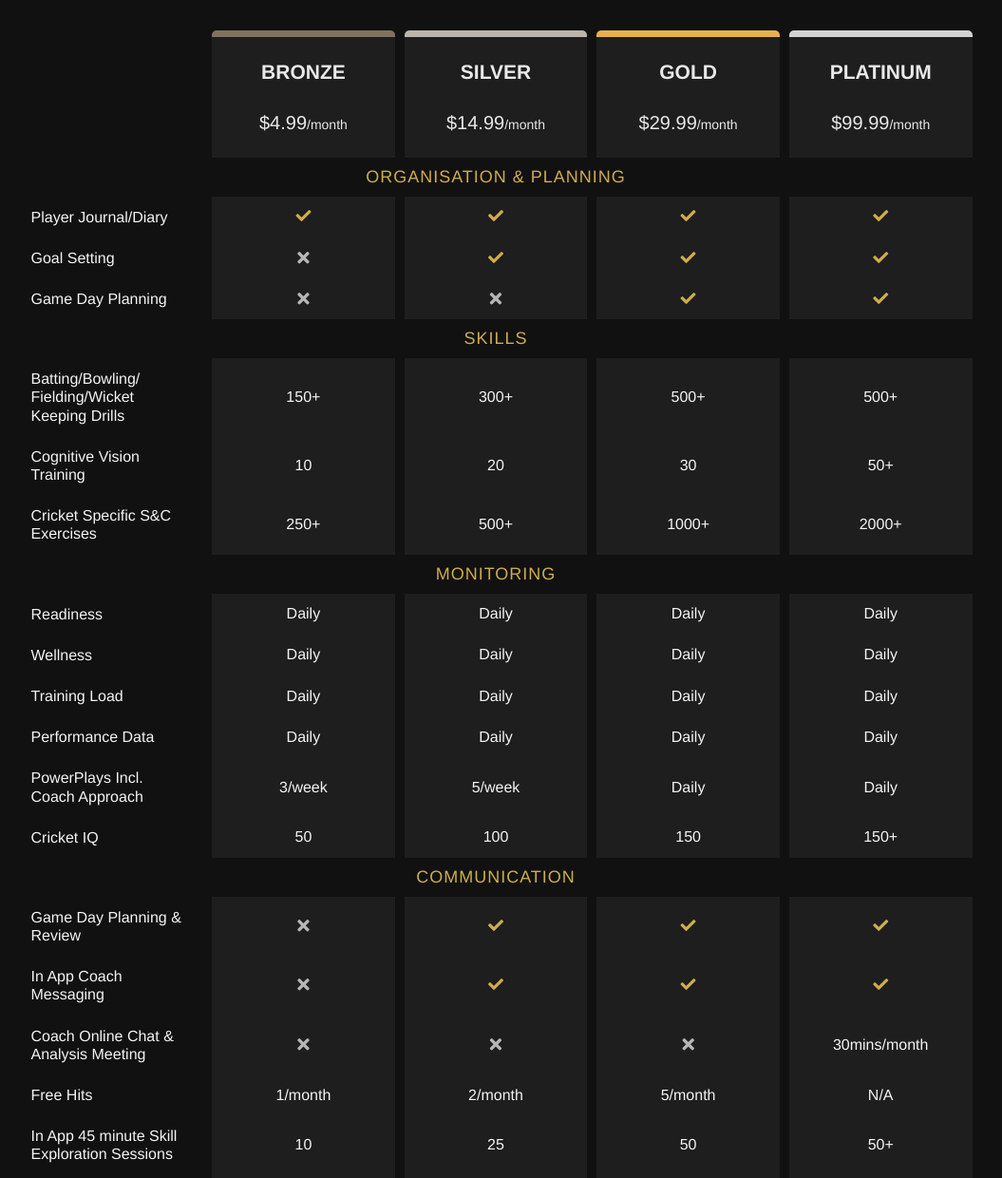
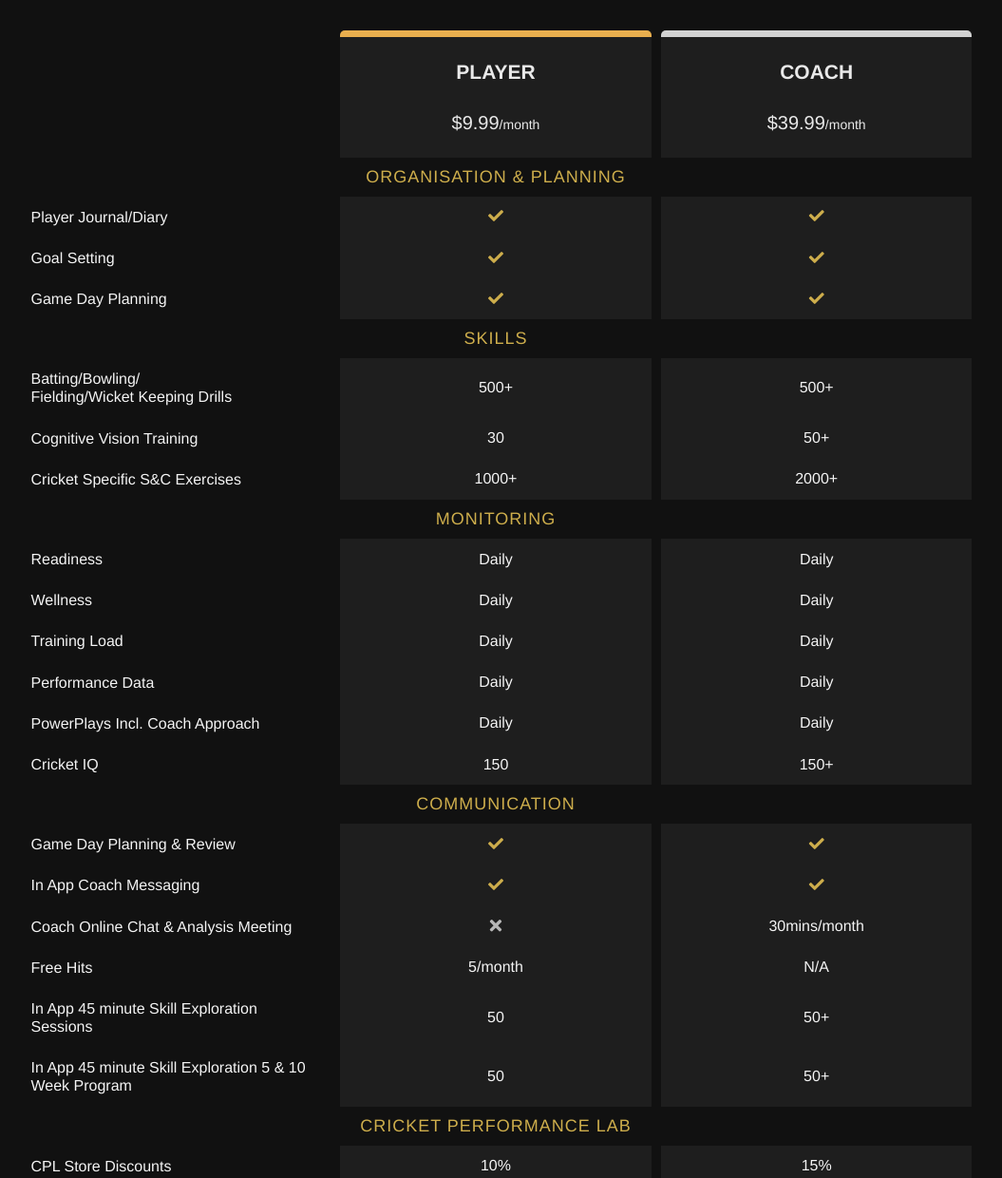
Before and after one commit to JackNDS/Per4orm, a plain HTML site: page index.html in a window 1280 px wide. Shown: the part 4371-5611 px from the top of the page at 95% size, without its empty margins (118-1173 px from the left). Drawn offline with Linux system fonts and the light colour scheme; a web font is replaced by a local one.

Commit message:
atrix update

```diff
--- a/index.html
+++ b/index.html
@@ -202,7 +202,7 @@
         <div class="membership-options fade-in">
           <div class="membership-grid-desktop">
             <div class="membership-grid mg-row header">
-              <div id="bronze-pkg" class="mg-header bronze">
+             <!-- <div id="bronze-pkg" class="mg-header bronze">
                 <h3>BRONZE</h3>
                 <h4 class="price">$4.99<span class="month">/month</span></h4>
               </div>
@@ -210,24 +210,27 @@
                 <h3>SILVER</h3>
                 <h4 class="price">$14.99<span class="month">/month</span></h4>
               </div>
-              <div id="gold-pkg" class="mg-header gold">
-                <h3>GOLD</h3>
-                <h4 class="price">$29.99<span class="month">/month</span></h4>
+              -->
+              <div id="bronze-pkg" class="mg-header gold">
+                <h3>PLAYER</h3>
+                <h4 class="price">$9.99<span class="month">/month</span></h4>
               </div>
-              <div id="platinum-pkg" class="mg-header platinum">
-                <h3>PLATINUM</h3>
-                <h4 class="price">$99.99<span class="month">/month</span></h4>
+              <div id="silver-pkg" class="mg-header platinum">
+                <h3>COACH</h3>
+                <h4 class="price">$39.99<span class="month">/month</span></h4>
               </div>
             </div>
             <div class="content-heading">Organisation & Planning</div>
             <div class="membership-grid mg-row">
               <p class="feature">Player Journal/Diary</p>
-              <div class="membership-grid-item">
+             <!-- <div class="membership-grid-item">
                 <p><i class="fas fa-check"></i></p>
               </div>
               <div class="membership-grid-item">
                 <p><i class="fas fa-check"></i></p>
-              </div>  <div class="membership-grid-item">
+              </div>
+            -->
+               <div class="membership-grid-item">
                 <p><i class="fas fa-check"></i></p>
               </div>  <div class="membership-grid-item">
                 <p><i class="fas fa-check"></i></p>
@@ -235,13 +238,13 @@
             </div>
             <div class="membership-grid mg-row">
               <p class="feature">Goal Setting</p>
-              <div class="membership-grid-item">
+              <!-- <div class="membership-grid-item">
                 <p><i class="fas fa-times"></i></p>
               </div>
 
               <div class="membership-grid-item">
                 <p><i class="fas fa-check"></i></p>
-              </div>  <div class="membership-grid-item">
+              </div> --> <div class="membership-grid-item">
                 <p><i class="fas fa-check"></i></p>
               </div>  <div class="membership-grid-item">
                 <p><i class="fas fa-check"></i></p>
@@ -249,12 +252,12 @@
             </div>
             <div class="membership-grid mg-row">
               <p class="feature">Game Day Planning</p>
-              <div class="membership-grid-item">
+              <!-- <div class="membership-grid-item">
                 <p><i class="fas fa-times"></i></p>
               </div>
               <div class="membership-grid-item">
                 <p><i class="fas fa-times"></i></p>
-              </div>  <div class="membership-grid-item">
+              </div> --> <div class="membership-grid-item">
                 <p><i class="fas fa-check"></i></p>
               </div>  <div class="membership-grid-item">
                 <p><i class="fas fa-check"></i></p>
@@ -263,12 +266,12 @@
             <div class="content-heading">Skills</div>
             <div class="membership-grid mg-row">
               <p class="feature">Batting/Bowling/<br>Fielding/Wicket Keeping Drills</p>
-              <div class="membership-grid-item">
+              <!-- <div class="membership-grid-item">
                 <p>150+</p>
               </div>
               <div class="membership-grid-item">
                 <p>300+</p>
-              </div>  <div class="membership-grid-item">
+              </div> --> <div class="membership-grid-item">
                 <p>500+</p>
               </div>  <div class="membership-grid-item">
                 <p>500+</p>
@@ -276,12 +279,13 @@
             </div>
             <div class="membership-grid mg-row">
               <p class="feature">Cognitive Vision Training</p>
-              <div class="membership-grid-item">
+             <!-- <div class="membership-grid-item">
                 <p>10</p>
               </div>
               <div class="membership-grid-item">
                 <p>20</p>
               </div>
+              -->
               <div class="membership-grid-item">
                 <p>30</p>
               </div>
@@ -291,12 +295,12 @@
             </div>
             <div class="membership-grid mg-row">
               <p class="feature">Cricket Specific S&C Exercises</p>
-              <div class="membership-grid-item">
+              <!-- <div class="membership-grid-item">
                 <p>250+</p>
               </div>
               <div class="membership-grid-item">
                 <p>500+</p>
-              </div>  <div class="membership-grid-item">
+              </div> --> <div class="membership-grid-item">
                 <p>1000+</p>
               </div>  <div class="membership-grid-item">
                 <p>2000+</p>
@@ -305,12 +309,12 @@
             <div class="content-heading">Monitoring</div>
             <div class="membership-grid mg-row">
               <p class="feature">Readiness</p>
-              <div class="membership-grid-item">
+              <!-- <div class="membership-grid-item">
                 <p>Daily</p>
               </div>
               <div class="membership-grid-item">
                 <p>Daily</p>
-              </div>  <div class="membership-grid-item">
+              </div> --> <div class="membership-grid-item">
                 <p>Daily</p>
               </div>  <div class="membership-grid-item">
                 <p>Daily</p>
@@ -318,12 +322,12 @@
             </div>
             <div class="membership-grid mg-row">
               <p class="feature">Wellness</p>
-              <div class="membership-grid-item">
+              <!-- <div class="membership-grid-item">
                 <p>Daily</p>
               </div>
               <div class="membership-grid-item">
                 <p>Daily</p>
-              </div>  <div class="membership-grid-item">
+              </div> --> <div class="membership-grid-item">
                 <p>Daily</p>
               </div>  <div class="membership-grid-item">
                 <p>Daily</p>
@@ -331,12 +335,12 @@
             </div>
             <div class="membership-grid mg-row">
               <p class="feature">Training Load</p>
-              <div class="membership-grid-item">
+              <!-- <div class="membership-grid-item">
                 <p>Daily</p>
               </div>
               <div class="membership-grid-item">
                 <p>Daily</p>
-              </div>  <div class="membership-grid-item">
+              </div> --> <div class="membership-grid-item">
                 <p>Daily</p>
               </div>  <div class="membership-grid-item">
                 <p>Daily</p>
@@ -344,12 +348,12 @@
             </div>
             <div class="membership-grid mg-row">
               <p class="feature">Performance Data</p>
-              <div class="membership-grid-item">
+             <!-- <div class="membership-grid-item">
                 <p>Daily</p>
               </div>
               <div class="membership-grid-item">
                 <p>Daily</p>
-              </div>  <div class="membership-grid-item">
+              </div> --> <div class="membership-grid-item">
                 <p>Daily</p>
               </div>  <div class="membership-grid-item">
                 <p>Daily</p>
@@ -357,12 +361,12 @@
             </div>
             <div class="membership-grid mg-row">
               <p class="feature">PowerPlays Incl. Coach Approach</p>
-              <div class="membership-grid-item">
+             <!-- <div class="membership-grid-item">
                 <p>3/week</p>
               </div>
               <div class="membership-grid-item">
                 <p>5/week</p>
-              </div>  <div class="membership-grid-item">
+              </div> --> <div class="membership-grid-item">
                 <p>Daily</p>
               </div>  <div class="membership-grid-item">
                 <p>Daily</p>
@@ -370,12 +374,12 @@
             </div>
             <div class="membership-grid mg-row">
               <p class="feature">Cricket IQ</p>
-              <div class="membership-grid-item">
+              <!-- <div class="membership-grid-item">
                 <p>50</p>
               </div>
               <div class="membership-grid-item">
                 <p>100</p>
-              </div>  <div class="membership-grid-item">
+              </div> --> <div class="membership-grid-item">
                 <p>150</p>
               </div>  <div class="membership-grid-item">
                 <p>150+</p>
@@ -384,12 +388,12 @@
             <div class="content-heading">Communication</div>
             <div class="membership-grid mg-row">
               <p class="feature">Game Day Planning & Review</p>
-              <div class="membership-grid-item">
+             <!--  <div class="membership-grid-item">
                 <p><i class="fas fa-times"></i></p>
               </div>
               <div class="membership-grid-item">
                 <p><i class="fas fa-check"></i></p>
-              </div>  <div class="membership-grid-item">
+              </div> --> <div class="membership-grid-item">
                 <p><i class="fas fa-check"></i></p>
               </div>  <div class="membership-grid-item">
                 <p><i class="fas fa-check"></i></p>
@@ -397,12 +401,12 @@
             </div>
             <div class="membership-grid mg-row">
               <p class="feature">In App Coach Messaging</p>
-              <div class="membership-grid-item">
+             <!-- <div class="membership-grid-item">
                 <p><i class="fas fa-times"></i></p>
               </div>
               <div class="membership-grid-item">
                 <p><i class="fas fa-check"></i></p>
-              </div>
+              </div>-->
               <div class="membership-grid-item">
                 <p><i class="fas fa-check"></i></p>
               </div>
@@ -412,12 +416,12 @@
             </div>
             <div class="membership-grid mg-row">
               <p class="feature">Coach Online Chat & Analysis Meeting</p>
-              <div class="membership-grid-item">
+            <!--  <div class="membership-grid-item">
                 <p><i class="fas fa-times"></i></p>
               </div>
               <div class="membership-grid-item">
                 <p><i class="fas fa-times"></i></p>
-              </div>
+              </div> -->
               <div class="membership-grid-item">
                 <p><i class="fas fa-times"></i></p>
               </div>
@@ -427,12 +431,12 @@
             </div>
             <div class="membership-grid mg-row">
               <p class="feature">Free Hits</p>
-              <div class="membership-grid-item">
+            <!--  <div class="membership-grid-item">
                 <p>1/month</p>
               </div>
               <div class="membership-grid-item">
                 <p>2/month</p>
-              </div>
+              </div> -->
               <div class="membership-grid-item">
                 <p>5/month</p>
               </div>
@@ -442,12 +446,12 @@
             </div>
             <div class="membership-grid mg-row">
               <p class="feature">In App 45 minute Skill Exploration Sessions</p>
-              <div class="membership-grid-item">
+            <!--  <div class="membership-grid-item">
                 <p>10</p>
               </div>
               <div class="membership-grid-item">
                 <p>25</p>
-              </div>
+              </div> -->
               <div class="membership-grid-item">
                 <p>50</p>
               </div>
@@ -457,12 +461,12 @@
             </div>
             <div class="membership-grid mg-row">
               <p class="feature">In App 45 minute Skill Exploration 5 & 10 Week Program</p>
-              <div class="membership-grid-item">
+            <!--  <div class="membership-grid-item">
                 <p>10</p>
               </div>
               <div class="membership-grid-item">
                 <p>25</p>
-              </div>
+              </div>-->
               <div class="membership-grid-item">
                 <p>50</p>
               </div>
@@ -473,12 +477,12 @@
             <div class="content-heading">Cricket Performance Lab</div>
             <div class="membership-grid mg-row">
               <p class="feature">CPL Store Discounts</p>
-              <div class="membership-grid-item">
+            <!--  <div class="membership-grid-item">
                 <p><i class="fas fa-times"></i></p>
               </div>
               <div class="membership-grid-item">
                 <p>5%</p>
-              </div>
+              </div> -->
               <div class="membership-grid-item">
                 <p>10%</p>
               </div>
@@ -488,12 +492,12 @@
             </div>
             <div class="membership-grid mg-row">
               <p class="feature">CPL Smart Lane Discounts</p>
-              <div class="membership-grid-item">
+            <!--  <div class="membership-grid-item">
                 <p><i class="fas fa-times"></i></p>
               </div>
               <div class="membership-grid-item">
                 <p>5%</p>
-              </div>
+              </div> -->
               <div class="membership-grid-item">
                 <p>10%</p>
               </div>
@@ -503,10 +507,10 @@
             </div>
 
             <div class="membership-grid mg-row mg-footer">
-              <a id="silver-pkg" href="book.html" target="popup" class="purchase silver"><p>SIGN UP</p></a>
-              <a id="gold-pkg" href="book.html" target="popup" class="purchase gold"><p>SIGN UP</p></a>
-              <a id="platinum-pkg" href="book.html" target="popup" class="purchase platinum"><p>SIGN UP</p></a>
-              <a id="bronze-pkg" href="book.html" target="popup" class="purchase bronze"><p>SIGN UP</p></a>
+            <!-- <a id="silver-pkg" href="book.html" target="popup" class="purchase silver"><p>SIGN UP</p></a>-->
+              <a id="bronze-pkg" href="book.html" target="popup" class="purchase gold"><p>SIGN UP</p></a>
+              <a id="silver-pkg" href="book.html" target="popup" class="purchase platinum"><p>SIGN UP</p></a>
+              <!-- <a id="bronze-pkg" href="book.html" target="popup" class="purchase bronze"><p>SIGN UP</p></a> -->
             </div>
             <div class="changemembership">
             <a onclick="window.open('https://per4orm.com.au/changemembership','popup','width=900,height=1200,left=450,top=100'); return false;" popup class="sign-up3" href="https://per4orm.com.au/changemembership">
--- a/style.css
+++ b/style.css
@@ -627,8 +627,8 @@ header {
 .mg-row {
   grid-column-gap: 10px;
   grid-row-gap: 10px;
-  -ms-grid-columns: 1fr 1fr 1fr 1fr 1fr;
-  grid-template-columns: 1fr 1fr 1fr 1fr 1fr;
+  -ms-grid-columns: 1fr 1fr 1fr;
+  grid-template-columns: 1fr 1fr 1fr;
   -ms-grid-rows: auto;
   grid-template-rows: auto;
 }
```
